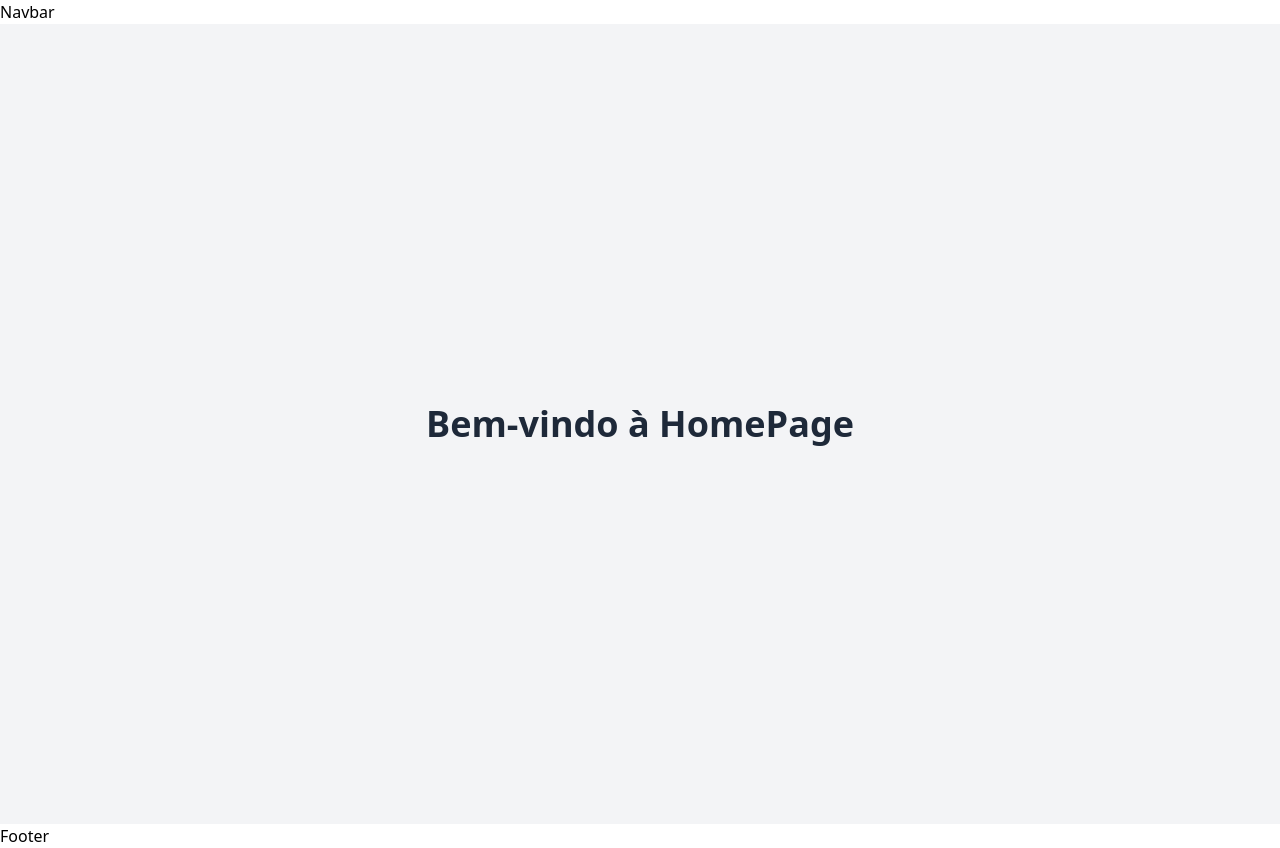
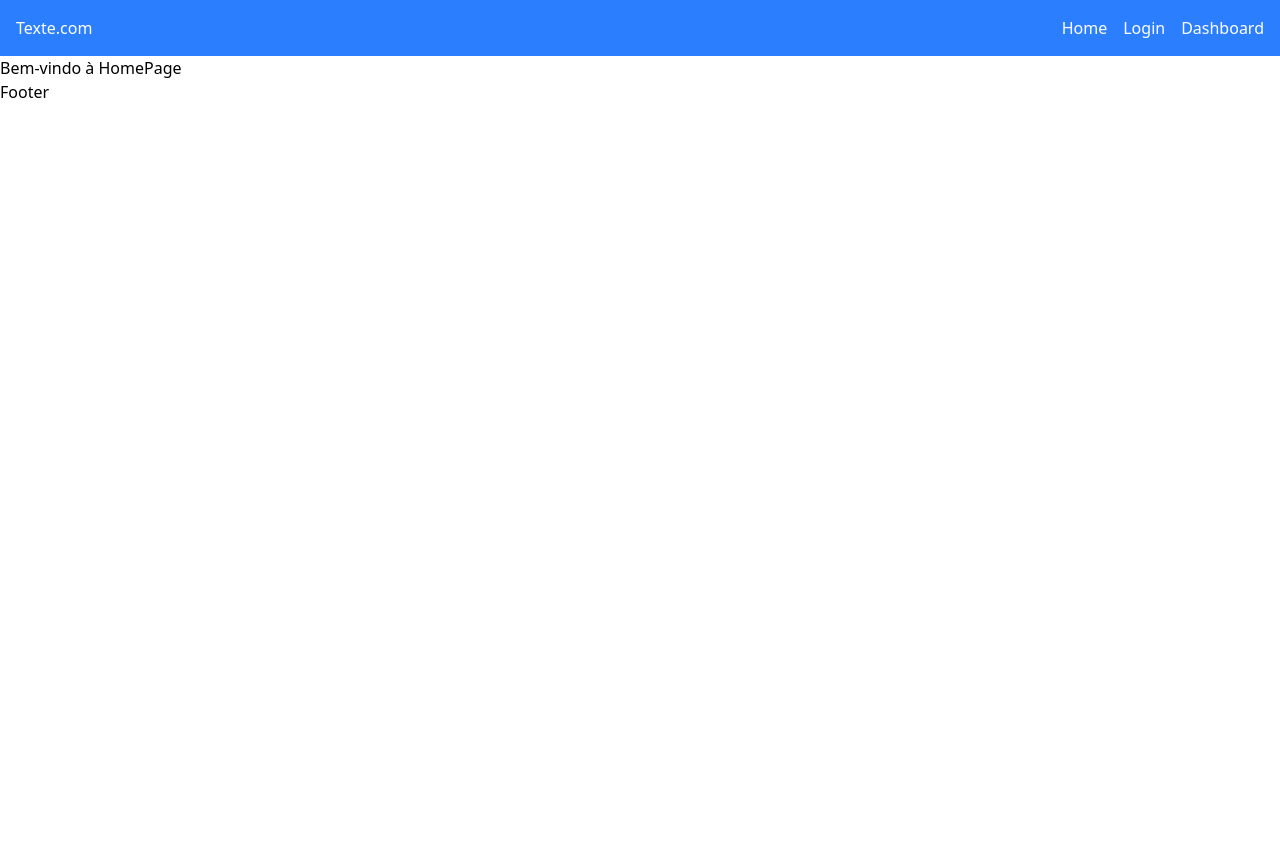
Before and after one commit to DMDiogo/mmbasico, a Next.js app: page / in a window 1280 px wide. After the commit the page ends 800 px from the top, so only its background shows below. Built offline with nearby package versions, Linux system fonts and the light colour scheme.

Commit message:
experimento

```diff
--- a/app/layout.tsx
+++ b/app/layout.tsx
@@ -1,6 +1,7 @@
 import type { Metadata } from "next";
 import { Geist, Geist_Mono } from "next/font/google";
 import "./globals.css";
+import { header } from "./src/components/header";
 
 const geistSans = Geist({
   variable: "--font-geist-sans",
@@ -27,7 +28,7 @@ export default function RootLayout({
       <body
         className={`${geistSans.variable} ${geistMono.variable} antialiased`}
       >
-        Navbar
+        {header()}
         {children}
         Footer
       </body>
--- /dev/null
+++ b/app/not-found.tsx
@@ -0,0 +1,17 @@
+import Link from 'next/link';
+import React from 'react';
+
+export default function NotFound (){
+    return(
+        <div className='flex flex-col items-center justify-center min-h-screen'>
+            <h1 className='text-center text-4xl font-bold mt-9 '>
+                Página Não Encontrada! Error: 404
+            </h1>
+            <p className='mt-4'>A página que tento acessar não existe</p>
+            <Link href="/"className='mt-4 text-blue-500 underline'>
+                Voltar para home
+            </Link>
+        </div>
+    );
+
+}
--- a/app/page.tsx
+++ b/app/page.tsx
@@ -2,8 +2,8 @@ import React from 'react';
 
 const HomePage = () => {
   return (
-    <div className="min-h-screen flex items-center justify-center bg-gray-100">
-      <h1 className="text-4xl font-bold text-gray-800">Bem-vindo à HomePage</h1>
+    <div >
+      <h1 >Bem-vindo à HomePage</h1>
     </div>
   );
 };
--- /dev/null
+++ b/app/src/components/header/index.tsx
@@ -0,0 +1,25 @@
+import Link from 'next/link';
+import React from 'react';
+
+export function header() {
+  return (
+    <header className='flex px-4 py-4 bg-blue-500 text-white'>
+      <div className='flex items-center justify-between w-full mx-auto max-w-7xl'>
+        <div>Texte.com</div>
+        <nav>
+          <ul className='flex items-center justify-center gap-4'>
+            <li>
+              <Link href="/">Home</Link>
+            </li>
+            <li>
+              <Link href="/login">Login</Link>
+            </li>
+            <li>
+              <Link href="/dashboard">Dashboard</Link>
+            </li>
+          </ul>
+        </nav>
+      </div>
+    </header>
+  );
+}
```
Also changed, not shown: package.json (+6 -5 lines), 1 other file (tests, documents, lock files or other folders).
